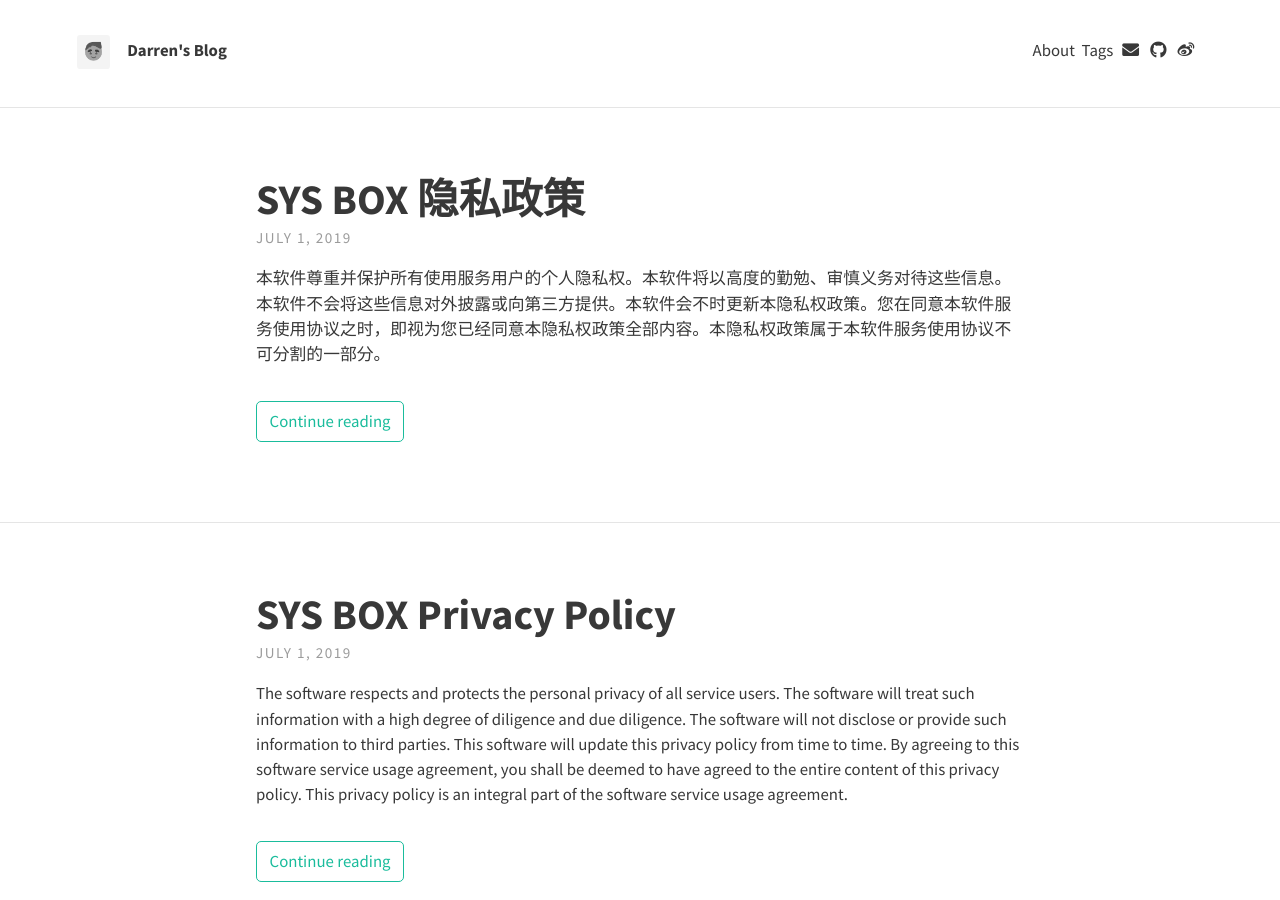
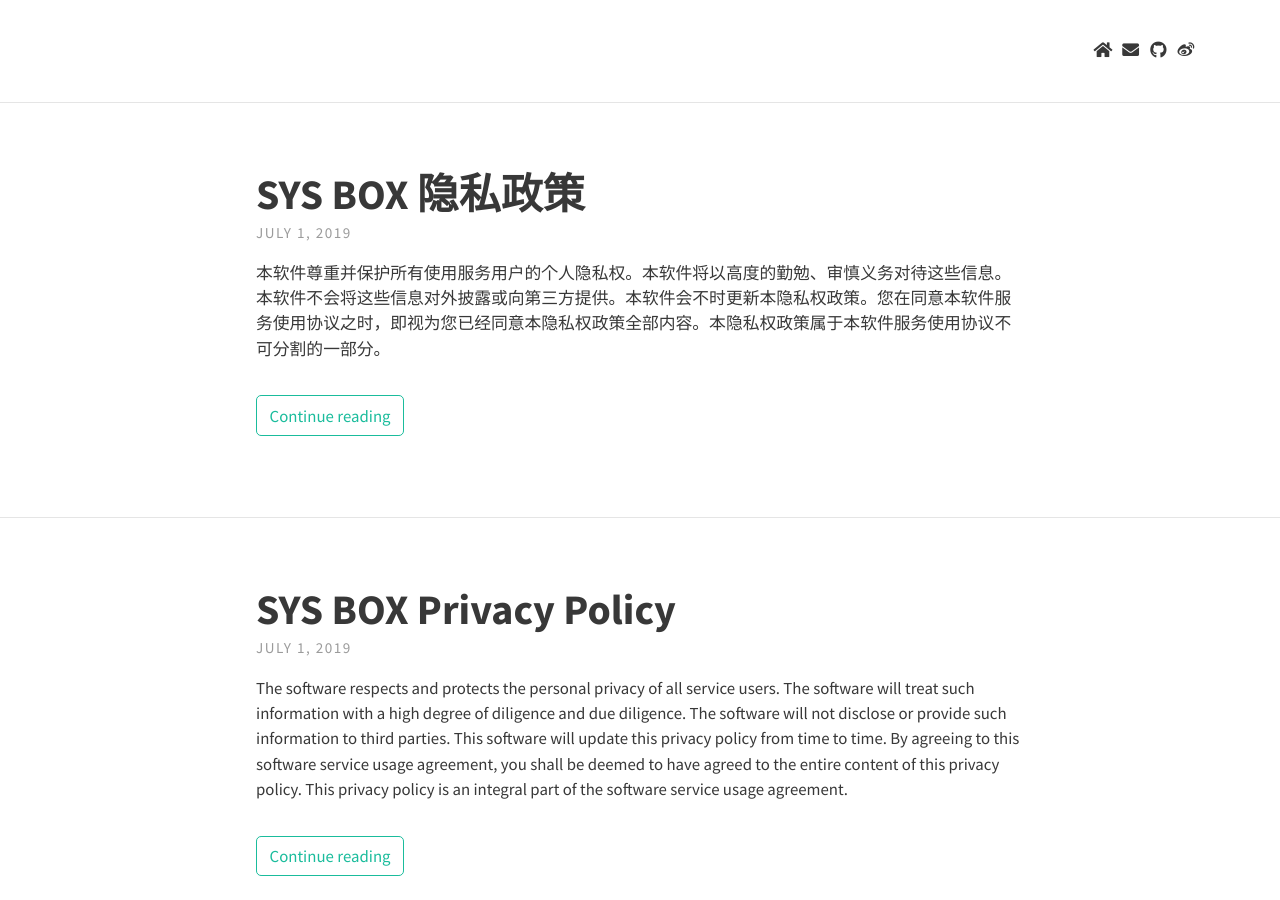
Before and after one commit to oudushu/oudushu.github.io, a Jekyll site: the page built from index.html, in a window 1280 px wide and 900 px high. Built offline with Jekyll 4.4.1, drawn with Linux system fonts in a browser that asks for light colours; nearby versions of some CDN libraries; the list of posts is cut into pages by our own code.

Commit message:
hide header

```diff
--- a/_config.yml
+++ b/_config.yml
@@ -12,6 +12,7 @@ theme_settings:
   description: "A website with blog posts and pages" # used by search engines
 
   # Icons
+  home: "Darren's Blog"
   rss: false
   email_address: "sysbox2019@gmail.com" # Full email address, e.g. "sam@example.com"
   behance:
--- a/_includes/header.html
+++ b/_includes/header.html
@@ -1,5 +1,5 @@
 <header class="site-header">
-	<div class="branding">
+	<!-- <div class="branding">
 		{% if site.theme_settings.gravatar %}
 		<a href="{{ site.baseurl }}/">
 			<img class="avatar" src="https://secure.gravatar.com/avatar/{{ site.theme_settings.gravatar }}?s=100" alt=""/>
@@ -12,15 +12,15 @@
 		<h1 class="site-title">
 			<a href="{{ site.baseurl }}/">{{ site.theme_settings.title }}</a>
 		</h1>
-	</div>
+	</div> -->
 	<nav class="site-nav">
 		<ul>
-			{% if site.theme_settings.site_navigation_sort %}
+			<!-- {% if site.theme_settings.site_navigation_sort %}
 				{% assign site_pages = site.pages | sort: site.theme_settings.site_navigation_sort %}
 			{% else %}
 				{% assign site_pages = site.pages %}
-			{% endif %}
-			{% for page in site_pages %}
+			{% endif %} -->
+			<!-- {% for page in site_pages %}
 			{% if page.title and page.hide != true %}
 			<li>
 				<a class="page-link" href="{{ page.url | relative_url }}">
@@ -28,7 +28,7 @@
 				</a>
 			</li>
 			{% endif %}
-			{% endfor %}
+			{% endfor %} -->
 			<!-- Social icons from Font Awesome, if enabled  -->
 			{% include icons.html %}
 
--- a/_includes/icons.html
+++ b/_includes/icons.html
@@ -1,3 +1,9 @@
+<li>
+	<a href="https://oudushu.github.io" title="Darren's Blog">
+		<i class="fas fa-fw fa-home"></i>
+	</a>
+</li>
+
 {% if site.theme_settings.rss %}
 <li>
 	<a href="{{ "/feed.xml" | relative_url }}" title="{{ site.theme_settings.str_rss_follow }}">
```
Also changed, not shown: 3 other files.
